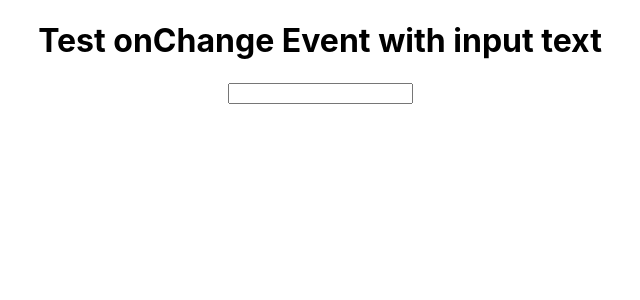
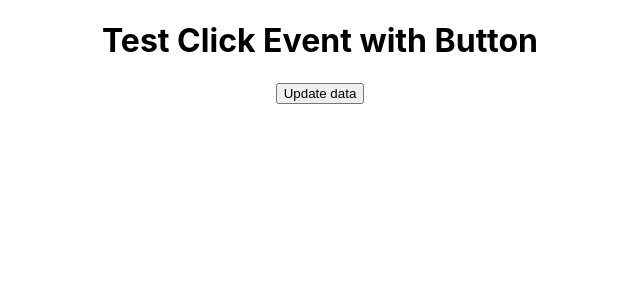
Before and after one commit to HimanshuParodiya/Testing-Library-Jest, a React (Create React App) app: page / in a window 1280 px wide. Shown: the top 300 px of the page, without its empty margins (320-960 px from the left). Built offline with nearby package versions, Linux system fonts and the light colour scheme.

Commit message:
Click event test case with button | event fire

```diff
--- a/src/App.js
+++ b/src/App.js
@@ -3,11 +3,13 @@ import './App.css';
 import { useState } from 'react';
 
 function App() {
-  const [data, setData] = useState()
+  const [data, setData] = useState("")
   return (
     <div className="App">
-      <h1>Test onChange Event with input text</h1>
-      <input type="text" value={data} onChange={(e) => setData(e.target.value)} />
+      <h1>Test Click Event with Button</h1>
+      <button onClick={() => setData("Updated data")}>Update data</button>
+      <h1>{data}</h1>
+      {/* actually we want to check when we are clicking on button is the {data} is rendering on UI */}
     </div>
   );
 }
```
Also changed, not shown: 2 other files (tests, documents, lock files or other folders).
